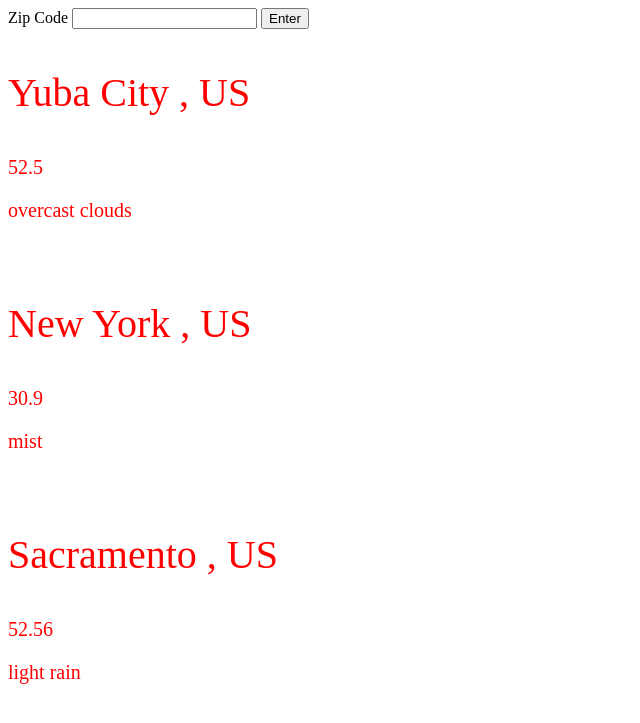
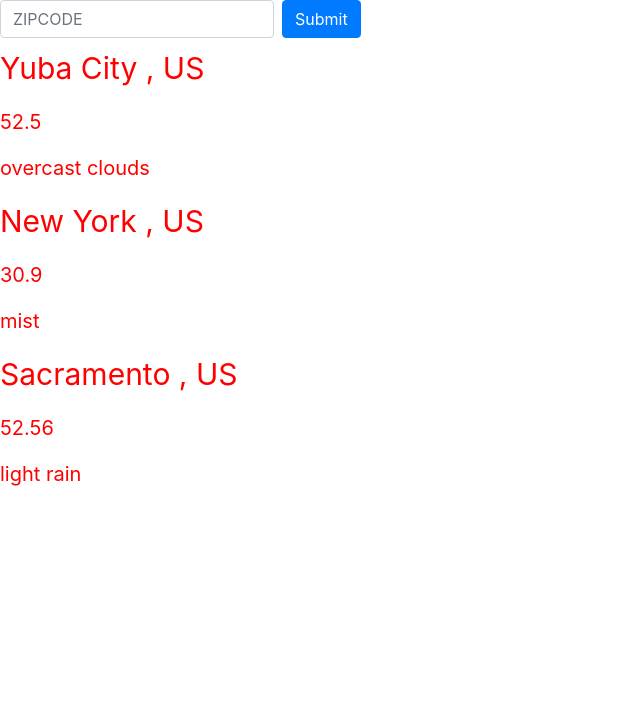
Before and after one commit to chairintl7/Weather_App, a Flask app: template templates/index.html in a window 1280 px wide. Shown: the top 723 px of the page, without its empty margins (0-640 px from the left). Run offline with Flask 2, Linux system fonts and the light colour scheme; the template is opened without the code that fills it: values that come from a table or form of the project are taken from there, others are empty; data comes from the database, SQL or seed files in the repository; both versions use the stored data as it was after the commit; some libraries are stand-ins or nearby versions.

Commit message:
1.) City update 2.)Bootstrap form

```diff
--- a/forms.py
+++ b/forms.py
@@ -3,4 +3,4 @@ from wtforms import StringField, SubmitField
 
 class CityWeatherForm(FlaskForm):
     zipcode = StringField('Zip Code')
-    submit = SubmitField('Enter')
+    submit = SubmitField('Submit')
--- a/run.py
+++ b/run.py
@@ -13,6 +13,7 @@ app.secret_key = 'development key'
 class City(db.Model):
     id = db.Column(db.Integer, primary_key=True)
     name = db.Column(db.String(30), nullable=False)
+    zipcode = db.Column(db.String(10), nullable=False)
     country = db.Column(db.String(3), nullable=False)
     temperature = db.Column(db.Integer, nullable=False)
     weather = db.Column(db.String(30), nullable=False)
@@ -23,7 +24,7 @@ class City(db.Model):
 @app.route('/', methods = ['POST', 'GET'])
 def index():
     form = CityWeatherForm()
-    cities = City.query.all()
+    cities = update_cities_weather()
 
     if request.method == 'POST':
         if form.zipcode.data:
@@ -35,6 +36,21 @@ def index():
     return render_template('index.html', form=form, cities = cities)
 
 #helper methods
+def update_cities_weather():
+    cities = City.query.all()
+    for c in cities:
+        update_city = get_city_weather(c.zipcode)
+
+        c.name = update_city.name
+        c.country = update_city.country
+        c.temperature = update_city.temperature
+        c.zipcode = update_city.zipcode
+        c.weather = update_city.weather
+
+        db.session.commit()
+
+    return City.query.all()
+
 def get_city_weather(zip):
     url = 'http://api.openweathermap.org/data/2.5/weather?zip={},us&units=imperial&appid=1f55a181c9357b6ef3f0b18d331de757'.format(zip)
 
@@ -45,6 +61,7 @@ def get_city_weather(zip):
     new_city.name = jsonReq['name']
     new_city.country = jsonReq['sys']['country']
     new_city.temperature = jsonReq['main']['temp']
+    new_city.zipcode = zip
     new_city.weather = jsonReq['weather'][0]['description']
 
     return new_city
--- a/templates/index.html
+++ b/templates/index.html
@@ -1,16 +1,18 @@
 {%extends "layout.html"%}
 
 {%block body%}
-<form  method='POST'>
-    {{form.zipcode.label}} {{form.zipcode}}
-    {{form.submit}}
+<form class="form-inline">
+	        {{form.zipcode.label(class="sr-only")}}
+		{{form.zipcode(class="form-control mb-2 mr-sm-2", placeholder="ZIPCODE")}}
+		{{form.submit(class="btn btn-primary mb-2")}}
 </form>
+<div>
 {%if cities%}
 	{%for city in cities%}
-		<p style="color: red; font-size:40px">{{city["name"]}} , {{city["country"]}}</p>
+		<p style="color: red; font-size:30px">{{city["name"]}} , {{city["country"]}}</p>
 		<p style="color: red; font-size:20px">{{city["temperature"]}}</p>
 		<p style="color: red; font-size:20px">{{city["weather"]}}</p>
-		<br>
 	{%endfor%}
 {%endif%}
+</div>
 {%endblock%}
--- a/templates/layout.html
+++ b/templates/layout.html
@@ -1,7 +1,11 @@
 <!DOCTYPE html>
 <html>
   <head>
-    <meta charset="UTF-8">
+      <link rel="stylesheet" href="https://stackpath.bootstrapcdn.com/bootstrap/4.2.1/css/bootstrap.min.css" integrity="sha384-GJzZqFGwb1QTTN6wy59ffF1BuGJpLSa9DkKMp0DgiMDm4iYMj70gZWKYbI706tWS" crossorigin="anonymous">
+      <script src="https://stackpath.bootstrapcdn.com/bootstrap/4.2.1/js/bootstrap.min.js" integrity="sha384-B0UglyR+jN6CkvvICOB2joaf5I4l3gm9GU6Hc1og6Ls7i6U/mkkaduKaBhlAXv9k" crossorigin="anonymous"></script>
+      <script src="https://code.jquery.com/jquery-3.3.1.slim.min.js" integrity="sha384-q8i/X+965DzO0rT7abK41JStQIAqVgRVzpbzo5smXKp4YfRvH+8abtTE1Pi6jizo" crossorigin="anonymous"></script>
+<script src="https://cdnjs.cloudflare.com/ajax/libs/popper.js/1.14.6/umd/popper.min.js" integrity="sha384-wHAiFfRlMFy6i5SRaxvfOCifBUQy1xHdJ/yoi7FRNXMRBu5WHdZYu1hA6ZOblgut" crossorigin="anonymous"></script>
+      <meta charset="UTF-8">
     <title>{{title}}</title>
   </head>
   <body>
```
Also changed, not shown: site.db.
